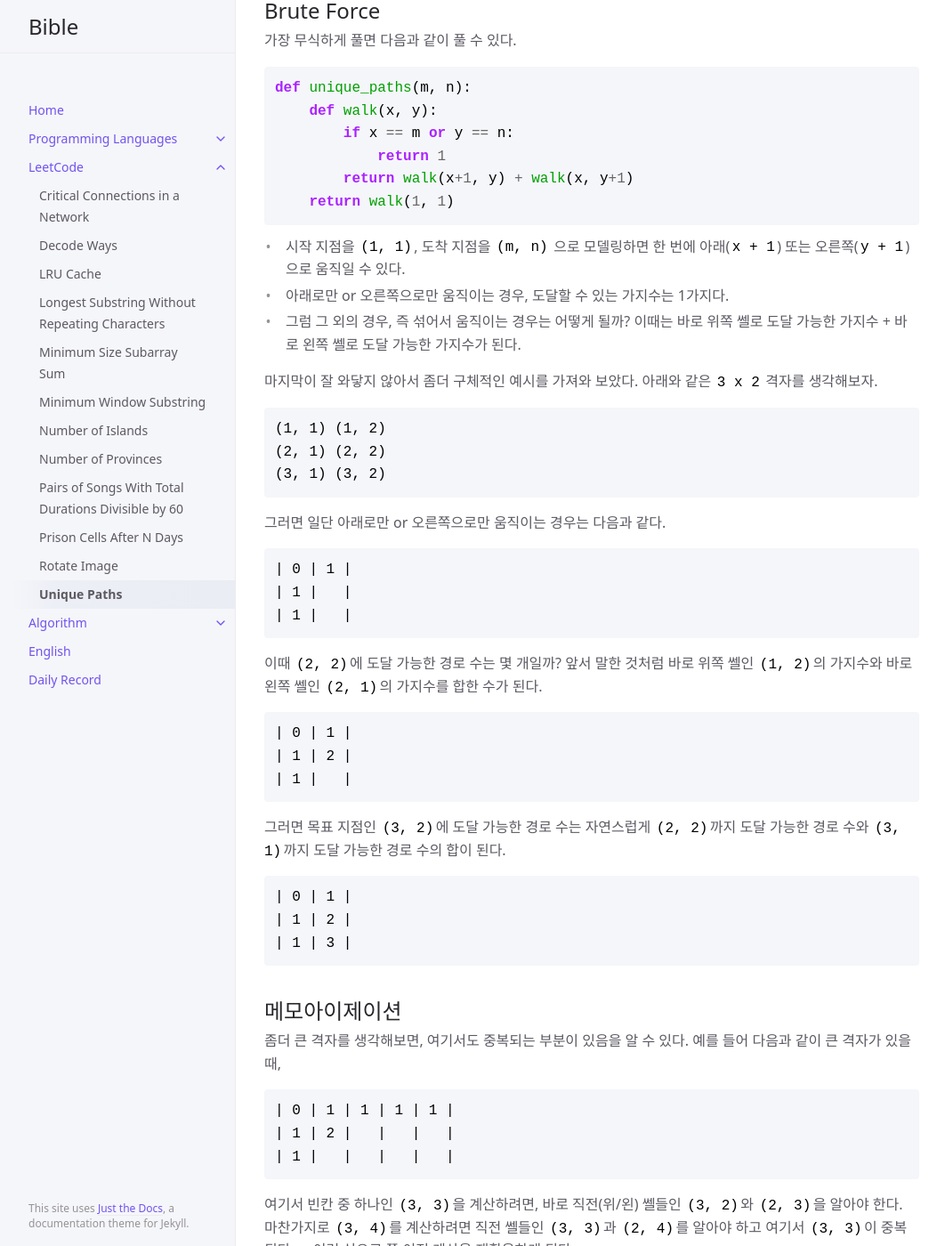
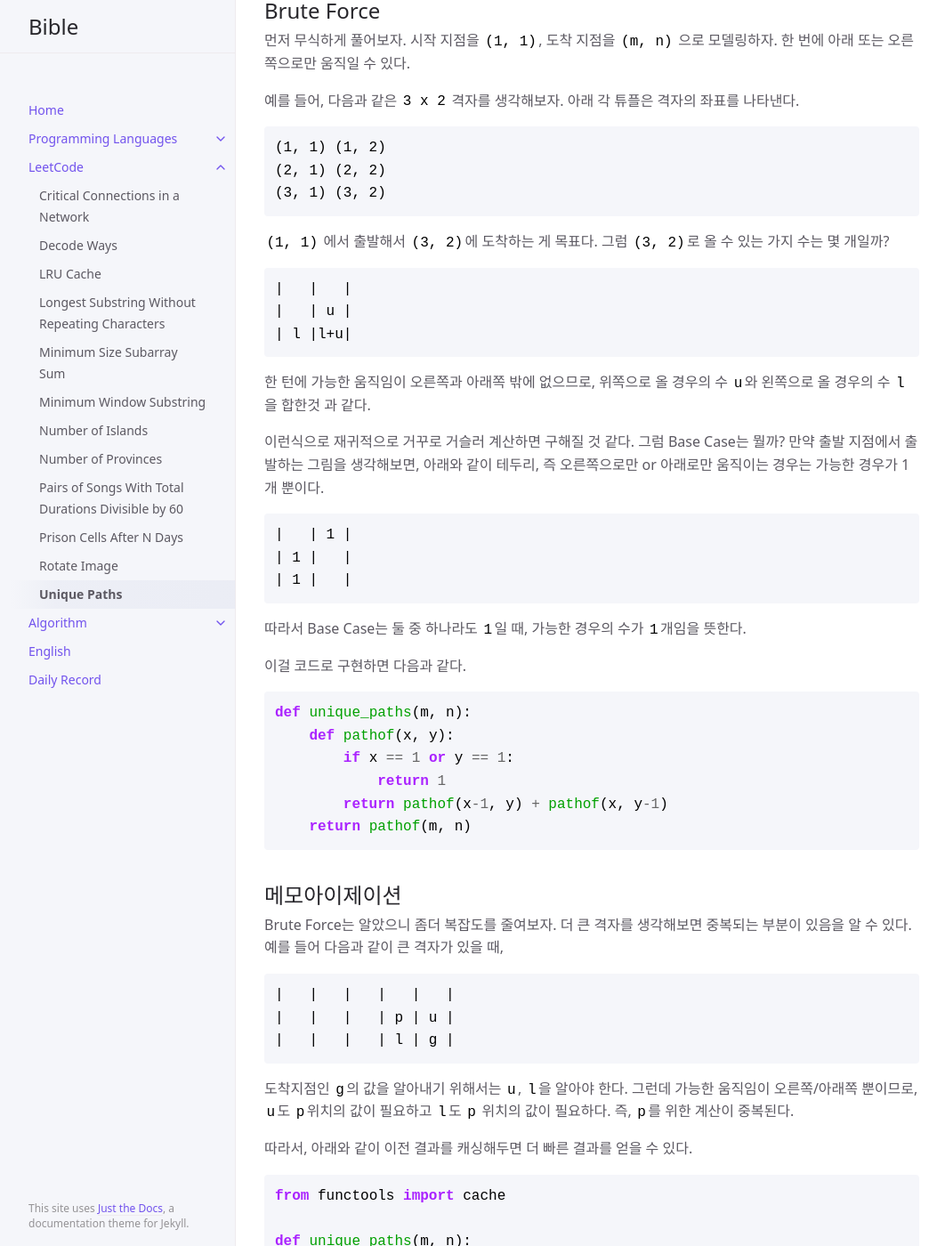
Before and after one commit to sangwoo-joh/bible-archive, a Jekyll site: the page built from leetcode/unique-paths.md, in a window 1280 px wide and 1400 px high, scrolled down 391 px. Shown: the whole window at 89% size, without its empty margins (107-1169 px from the left). Built offline with Jekyll 4.4.1, drawn with Linux system fonts in a browser that asks for light colours; some of the changed text lies outside the part shown.

Commit message:
revise unique patsh

````diff
--- a/leetcode/unique-paths.md
+++ b/leetcode/unique-paths.md
@@ -16,26 +16,11 @@ parent: LeetCode
   3. 아래 -> 오른쪽 -> 아래
 
 ## Brute Force
- 가장 무식하게 풀면 다음과 같이 풀 수 있다.
+ 먼저 무식하게 풀어보자. 시작 지점을 `(1, 1)`, 도착 지점을 `(m, n)`
+ 으로 모델링하자. 한 번에 아래 또는 오른쪽으로만 움직일 수 있다.
 
-```python
-def unique_paths(m, n):
-    def walk(x, y):
-        if x == m or y == n:
-            return 1
-        return walk(x+1, y) + walk(x, y+1)
-    return walk(1, 1)
-```
- - 시작 지점을 `(1, 1)`, 도착 지점을 `(m, n)` 으로 모델링하면 한 번에
-   아래(`x + 1`) 또는 오른쪽(`y + 1`)으로 움직일 수 있다.
- - 아래로만 or 오른쪽으로만 움직이는 경우, 도달할 수 있는 가지수는
-   1가지다.
- - 그럼 그 외의 경우, 즉 섞어서 움직이는 경우는 어떻게 될까? 이때는
-   바로 위쪽 쎌로 도달 가능한 가지수 + 바로 왼쪽 쎌로 도달 가능한
-   가지수가 된다.
-
- 마지막이 잘 와닿지 않아서 좀더 구체적인 예시를 가져와 보았다. 아래와
- 같은 `3 x 2` 격자를 생각해보자.
+ 예를 들어, 다음과 같은 `3 x 2` 격자를 생각해보자. 아래 각 튜플은
+ 격자의 좌표를 나타낸다.
 
 ```
 (1, 1) (1, 2)
@@ -43,58 +28,72 @@ def unique_paths(m, n):
 (3, 1) (3, 2)
 ```
 
- 그러면 일단 아래로만 or 오른쪽으로만 움직이는 경우는 다음과 같다.
+ `(1, 1)` 에서 출발해서 `(3, 2)`에 도착하는 게 목표다. 그럼 `(3, 2)`로
+ 올 수 있는 가지 수는 몇 개일까?
 
 ```
-| 0 | 1 |
+|   |   |
+|   | u |
+| l |l+u|
+```
+
+ 한 턴에 가능한 움직임이 오른쪽과 아래쪽 밖에 없으므로, 위쪽으로 올
+ 경우의 수 `u`와 왼쪽으로 올 경우의 수 `l`을 합한것 과 같다.
+
+ 이런식으로 재귀적으로 거꾸로 거슬러 계산하면 구해질 것 같다. 그럼
+ Base Case는 뭘까? 만약 출발 지점에서 출발하는 그림을 생각해보면,
+ 아래와 같이 테두리, 즉 오른쪽으로만 or 아래로만 움직이는 경우는
+ 가능한 경우가 1개 뿐이다.
+
+
+```
+|   | 1 |
 | 1 |   |
 | 1 |   |
 ```
 
- 이때 `(2, 2)`에 도달 가능한 경로 수는 몇 개일까? 앞서 말한 것처럼
- 바로 위쪽 쎌인 `(1, 2)`의 가지수와 바로 왼쪽 쎌인 `(2, 1)`의 가지수를
- 합한 수가 된다.
+ 따라서 Base Case는 둘 중 하나라도 `1`일 때, 가능한 경우의 수가
+ `1`개임을 뜻한다.
+
+ 이걸 코드로 구현하면 다음과 같다.
+
+```python
+def unique_paths(m, n):
+    def pathof(x, y):
+        if x == 1 or y == 1:
+            return 1
+        return pathof(x-1, y) + pathof(x, y-1)
+    return pathof(m, n)
+```
+
+
+## 메모아이제이션
+ Brute Force는 알았으니 좀더 복잡도를 줄여보자. 더 큰 격자를
+ 생각해보면 중복되는 부분이 있음을 알 수 있다. 예를 들어 다음과 같이
+ 큰 격자가 있을 때,
 
 ```
-| 0 | 1 |
-| 1 | 2 |
-| 1 |   |
+|   |   |   |   |   |
+|   |   |   | p | u |
+|   |   |   | l | g |
 ```
 
- 그러면 목표 지점인 `(3, 2)`에 도달 가능한 경로 수는 자연스럽게 `(2,
- 2)`까지 도달 가능한 경로 수와 `(3, 1)`까지 도달 가능한 경로 수의 합이
- 된다.
+ 도착지점인 `g`의 값을 알아내기 위해서는 `u`, `l`을 알아야
+ 한다. 그런데 가능한 움직임이 오른쪽/아래쪽 뿐이므로, `u`도 `p`위치의
+ 값이 필요하고 `l`도 `p` 위치의 값이 필요하다. 즉, `p`를 위한 계산이
+ 중복된다.
 
-```
-| 0 | 1 |
-| 1 | 2 |
-| 1 | 3 |
-```
-
-## 메모아이제이션
- 좀더 큰 격자를 생각해보면, 여기서도 중복되는 부분이 있음을 알 수
- 있다. 예를 들어 다음과 같이 큰 격자가 있을 때,
-
-```
-| 0 | 1 | 1 | 1 | 1 |
-| 1 | 2 |   |   |   |
-| 1 |   |   |   |   |
-```
-
- 여기서 빈칸 중 하나인 `(3, 3)`을 계산하려면, 바로 직전(위/왼) 쎌들인
- `(3, 2)`와 `(2, 3)`을 알아야 한다. 마찬가지로 `(3, 4)`를 계산하려면
- 직전 쎌들인 `(3, 3)`과 `(2, 4)`를 알아야 하고 여기서 `(3, 3)`이
- 중복된다. ... 이런 식으로 쭉 이전 계산을 재활용하게 된다.
-
- 따라서 위의 Brute Force 버전의 중간 결과를 캐싱하면, 손쉽게 풀린다.
+ 따라서, 아래와 같이 이전 결과를 캐싱해두면 더 빠른 결과를 얻을 수
+ 있다.
 
 ```python
 from functools import cache
+
 def unique_paths(m, n):
     @cache
-    def walk(x, y):
-        if x == m or y == n:
+    def pathof(x, y):
+        if x == 1 or y == 1:
             return 1
-        return walk(x+1, y) + walk(x, y+1)
-    return walk(1, 1)
+        return pathof(x-1, y) + pathof(x, y-1)
+    return pathof(m, n)
 ```
````
